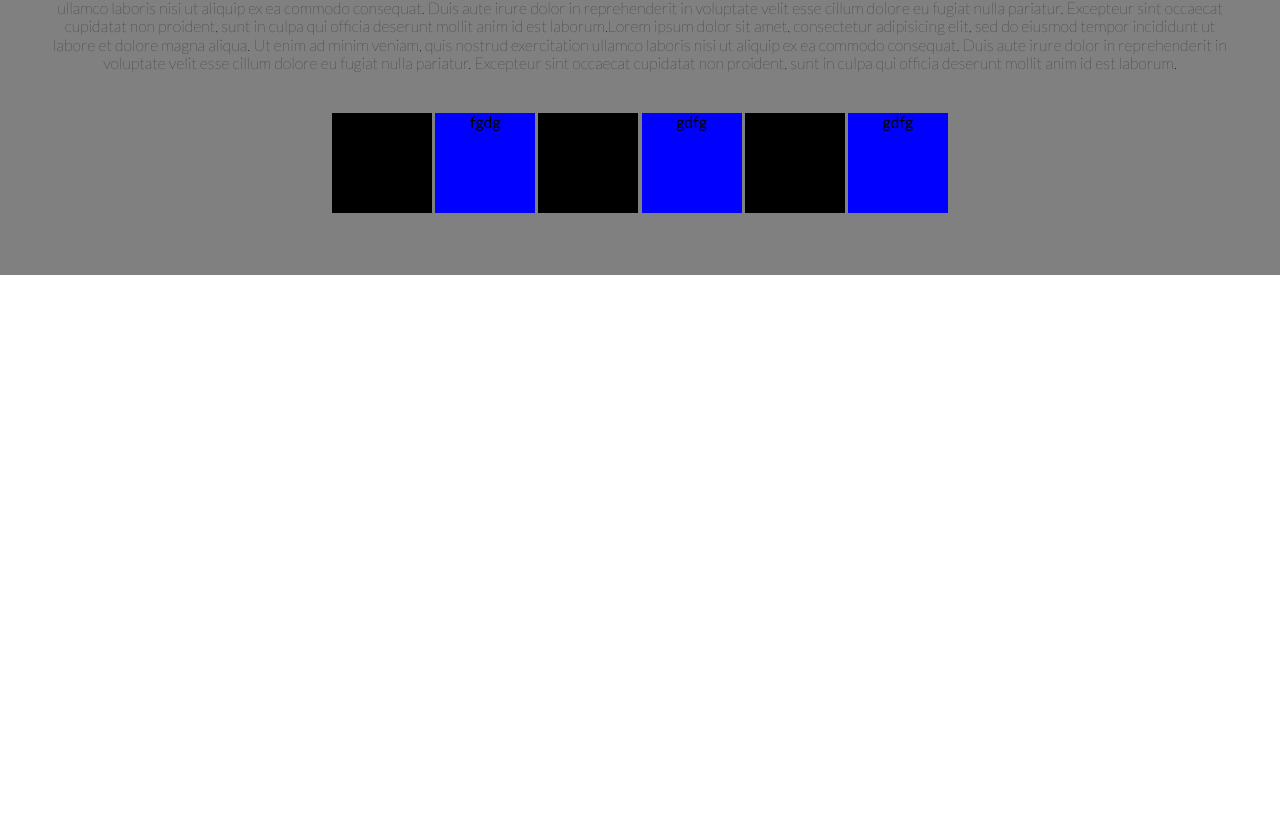
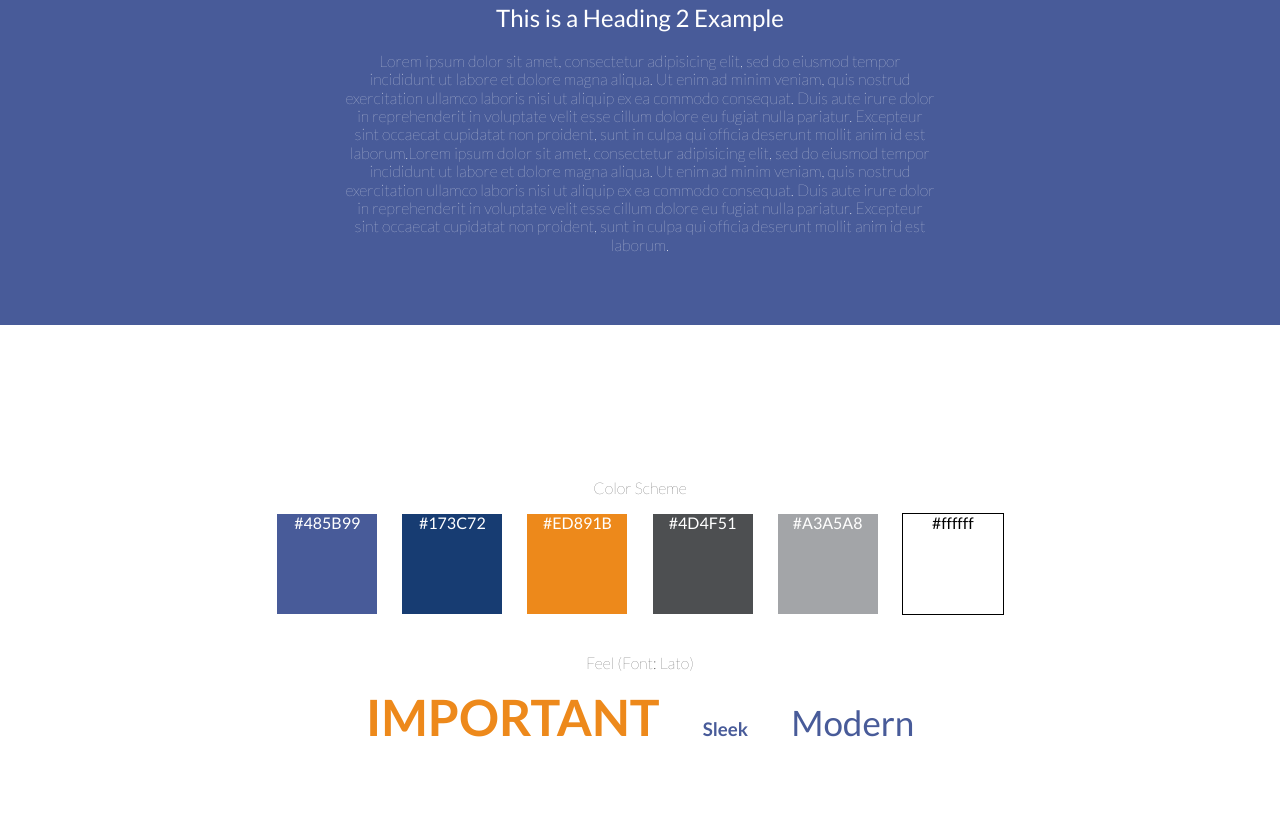
Before and after one commit to wyattfeaster/style-tile, a plain HTML site: page index.html in a window 1280 px wide. Shown: the part 205-1026 px from the top of the page. Before the commit the page ends 800 px from the top, so only its background shows below. Drawn offline with nearby package versions, Linux system fonts and the light colour scheme.

Commit message:
Finishing touches

```diff
--- a/css/style.css
+++ b/css/style.css
@@ -2,6 +2,14 @@
 body{
 
 	font-family: 'Lato', sans-serif;
+}
+
+header h1{
+  padding-left:50px;
+  text-transform:uppercase;
+  color:#4D4F51;
+
+
 }
 
 article{
@@ -13,20 +21,21 @@ article{
 
 }
 
+
+
 .bgcolor{
 
-	background:gray;
-	height: 400px;
+	background:#485B99;
+	height:450px;
 }
 
 .color{
 
-
+margin-top:200px;
 height:150px;
+}
 
 
-
-}
 
 ul{
 
@@ -37,73 +46,133 @@ ul{
   padding-left:0;
   padding-right:0;
 
+}
+
+ul p{
 
 
+  margin:auto;
+  margin-bottom:15px;
 }
 li{
 
 	display: inline-block;
    list-style: none;
-  text-align:center;
+   text-align:center;
+   margin: 0 10px 0 10px;
+  border:solid white 1px
+
 
 
 }
 
 .c1{
 
-	background:black;
+	background:#485B99;
 	height:100px;
 	width:100px;
+  color:white;
 
 }
 
 .c2{
 
-	background:blue;
+	background:#173C72;
 	height:100px;
 	width:100px;
-
+color:white;
 
 }
 .c3{
 
-	background:black;
+	background:#ED891B;
 	height:100px;
 	width:100px;
-
+  color:white;
 }
 .c4{
 
-	background:blue;
+	background:#4D4F51;
 	height:100px;
-
-width:100px;
+  width:100px;
+  color:white;
 }
 .c5{
 
-	background:black;
+	background:#A3A5A8;
 	height:100px;
-width:100px;
+   width:100px;
+  color:white;
 }
 .c6{
 
-	background:blue;
+	background:#ffffff;
 	height:100px;
-width:100px;
+  width:100px;
+  border: solid 1px;
+
+}
+.headings{
+
+  padding:50px 0 0 0;
+  color:white;
+  width:50%;
+  margin:auto;
 
 }
 
 h1{
 
 	font-weight: bolder;
+  text-transform:uppercase;
+  color:#ED891B;
+
 }
 
 p{
 
 	font-weight:lighter;
+
 }
 
 h2{
 	font-weight: normal;
 
 }
+
+
+/* ------FEELING TEXT----- */
+.font h1,
+.font h2,
+.font h3{
+
+  margin:0 20px 0 20px;
+  padding-top:0px;
+  padding-bottom:75px;
+  display:inline-block;
+
+}
+.font h1{
+
+  color:#ED891B;
+  font-size:50px;
+}
+.font h2{
+
+  color:#485B99;
+  font-weight:normal;
+  font-size:35px;
+}
+
+.font h3{
+
+  color:#485B99;
+  font-size:px;
+
+}
+
+.label{
+
+  margin-top:50px;
+
+}
--- a/index.html
+++ b/index.html
@@ -13,9 +13,9 @@
 <body>
 
 	<header>
+<h1>Wyatt Feaster-Style Tile</h1>
+	</header>
 
-	</header>
-	<h1>Style Tiles</h1>
 <section class="bgcolor">
 <article>
 
@@ -32,20 +32,27 @@
 	quis nostrud exercitation ullamco laboris nisi ut aliquip ex ea commodo
 	consequat. Duis aute irure dolor in reprehenderit in voluptate velit esse
 	cillum dolore eu fugiat nulla pariatur. Excepteur sint occaecat cupidatat non
-	proident, sunt in culpa qui officia deserunt mollit anim id est laborum. </p>
+	proident, sunt in culpa qui officia deserunt mollit anim id est laborum.</p>
 	</section>
 
 	<section class="color">
+
 		<ul>
-		<li class="c1">dgfg</li>
-		<li class="c2">fgdg</li>
-		<li class="c3">gdfg</li>
-		<li class="c4">gdfg</li>
-		<li class="c5">gdf</li>
-		<li class="c6">gdfg</li>
-	</ul>
+      <p>Color Scheme<p>
+		<li class="c1">#485B99</li>
+		<li class="c2">#173C72</li>
+		<li class="c3">#ED891B</li>
+		<li class="c4">#4D4F51</li>
+		<li class="c5">#A3A5A8</li>
+		<li class="c6">#ffffff</li>
+	  </ul>
 	</section>
+  <p class="label">Feel (Font: Lato)</p>
 	<section class="font">
+   <h1>IMPORTANT</h1>
+   <h3>Sleek</h3>
+   <h2>Modern</h2>
+
 
 	</section>
 
```
